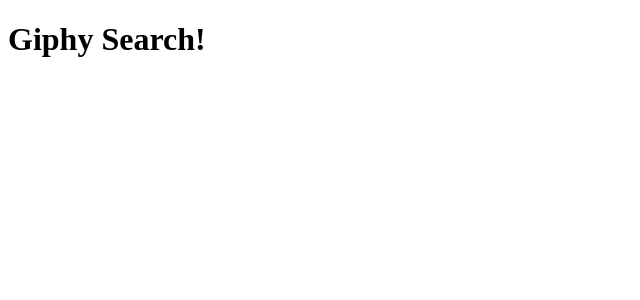
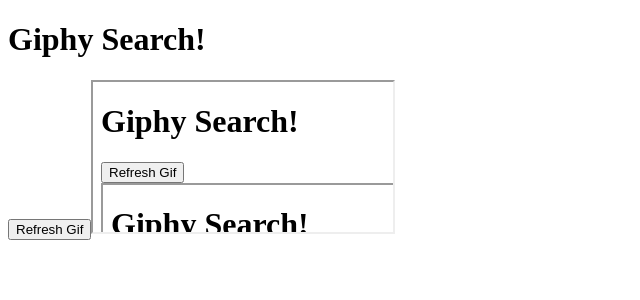
Before and after one commit to Crklemz/group-giphy-saga-project, a React (Create React App) app: page / in a window 1280 px wide. Shown: the top 300 px of the page, without its empty margins (0-640 px from the left). Built offline with nearby package versions, Linux system fonts and the light colour scheme.

Commit message:
pulling main branch

```diff
--- a/src/components/App/App.js
+++ b/src/components/App/App.js
@@ -1,9 +1,40 @@
 import React from 'react';
+import {useDispatch, useSelector} from 'react-redux';
+import axios from 'axios';
+import { useState, useEffect } from 'react';
+
 
 function App(props) {
+
+  const search = useSelector(store => store.search);
+
+
+
+  const dispatch = useDispatch();
+
+  const handleClick = () => {
+    axios.get('/search')
+    .then(response => {
+      console.log(response.data);
+      let data = response.data.data.url
+      dispatch({
+        type: 'SEARCH_GIF',
+        payload: data,
+      })
+    }).catch(error => {
+      console.error(error);
+    })
+  }
+
+
   return (
     <div>
       <h1>Giphy Search!</h1>
+
+      <button onClick={handleClick}>Refresh Gif</button>
+
+      <iframe src={search} />
+
     </div>
   );
 }
--- a/src/index.js
+++ b/src/index.js
@@ -12,7 +12,11 @@
 
 }
 
+//reducer for searching
 const search = (state = {}, action) => {
+    if(action.type === 'SEARCH_GIF') {
+        return action.payload;
+    }
     return state;
 }
 
```
Also changed, not shown: 2 other files (tests, documents, lock files or other folders).
